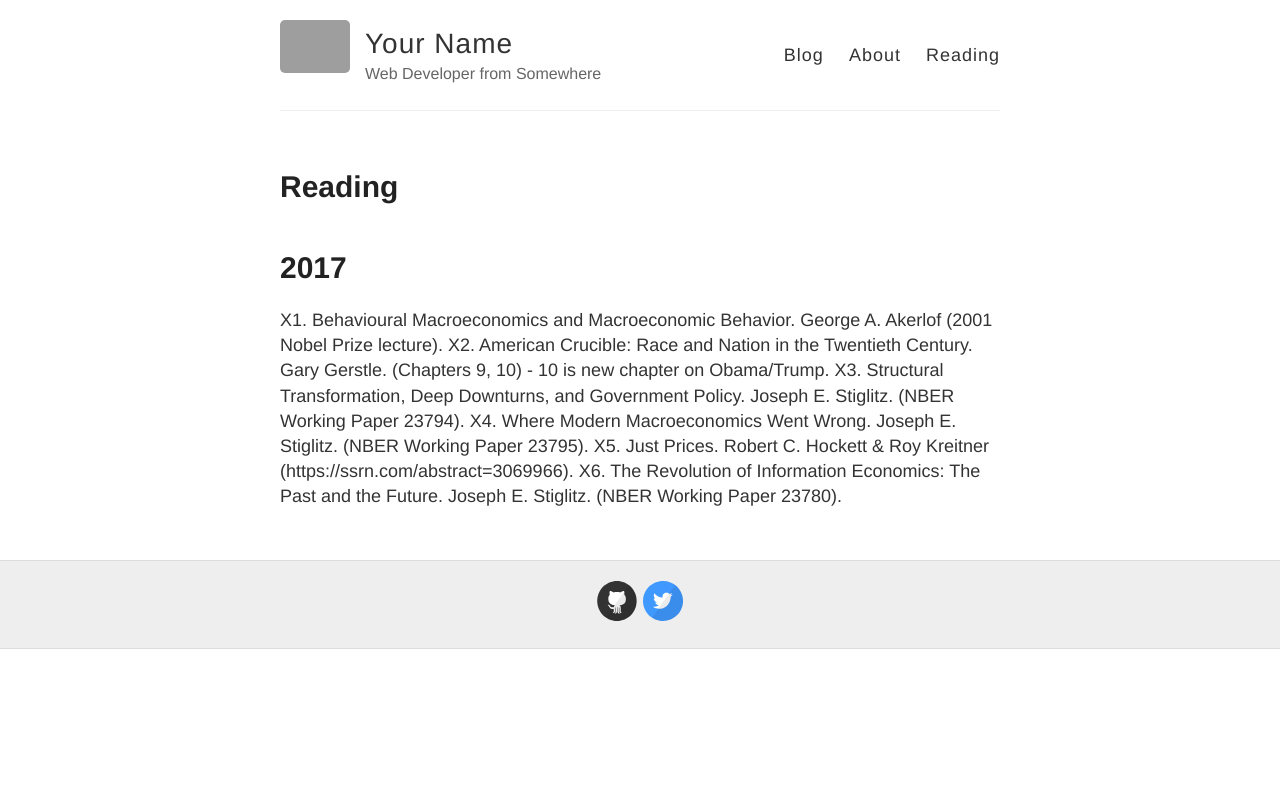
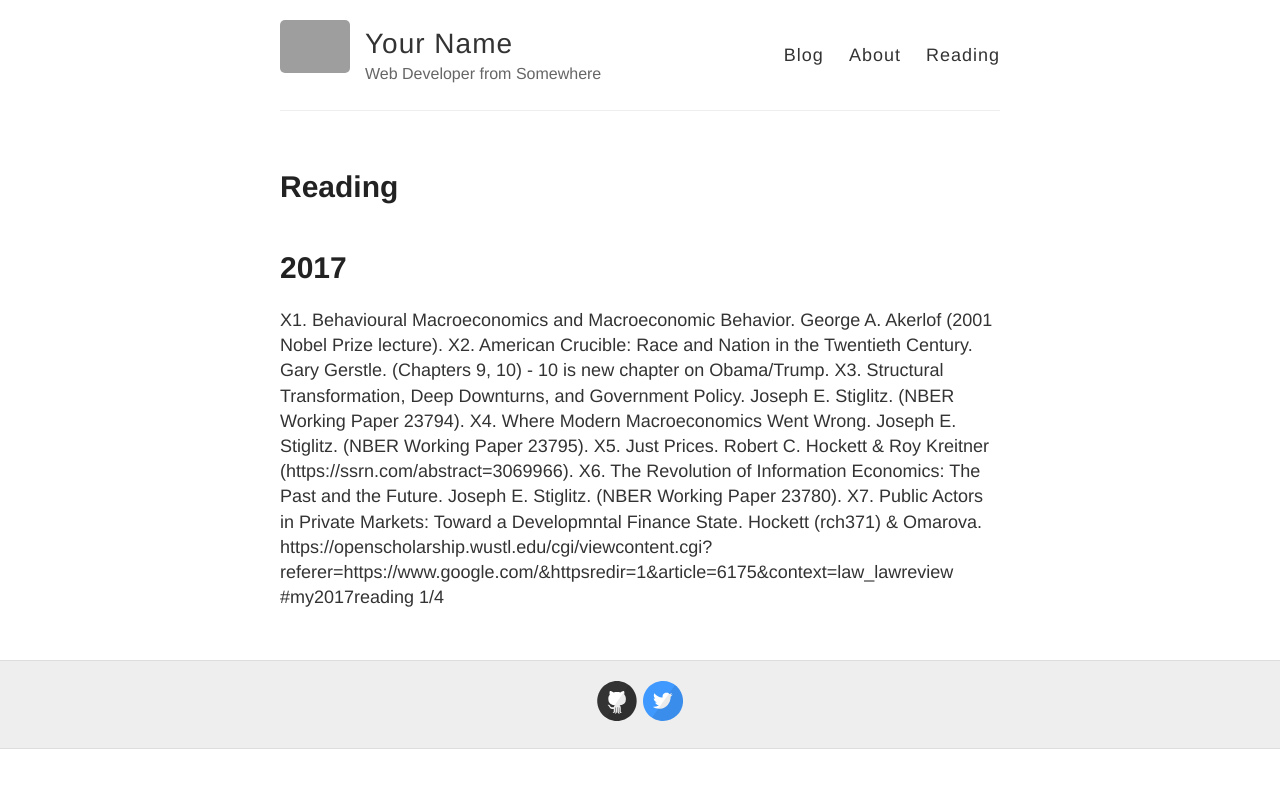
Before and after one commit to ejaxon/ejaxon.github.io, a Jekyll site: the page built from xreading.md, in a window 1280 px wide. Shown: the top 788 px of the page. Built offline with Jekyll 4.4.1, drawn with Linux system fonts in a browser that asks for light colours; grey boxes are pictures that could not be loaded.

```diff
--- a/xreading.md
+++ b/xreading.md
@@ -10,3 +10,4 @@
 X4. Where Modern Macroeconomics Went Wrong. Joseph E. Stiglitz. (NBER Working Paper 23795).
 X5. Just Prices. Robert C. Hockett & Roy Kreitner (https://ssrn.com/abstract=3069966).
 X6. The Revolution of Information Economics: The Past and the Future. Joseph E. Stiglitz. (NBER Working Paper 23780).
+X7. Public Actors in Private Markets: Toward a Developmntal Finance State. Hockett (rch371) & Omarova. https://openscholarship.wustl.edu/cgi/viewcontent.cgi?referer=https://www.google.com/&httpsredir=1&article=6175&context=law_lawreview  #my2017reading 1/4
```
